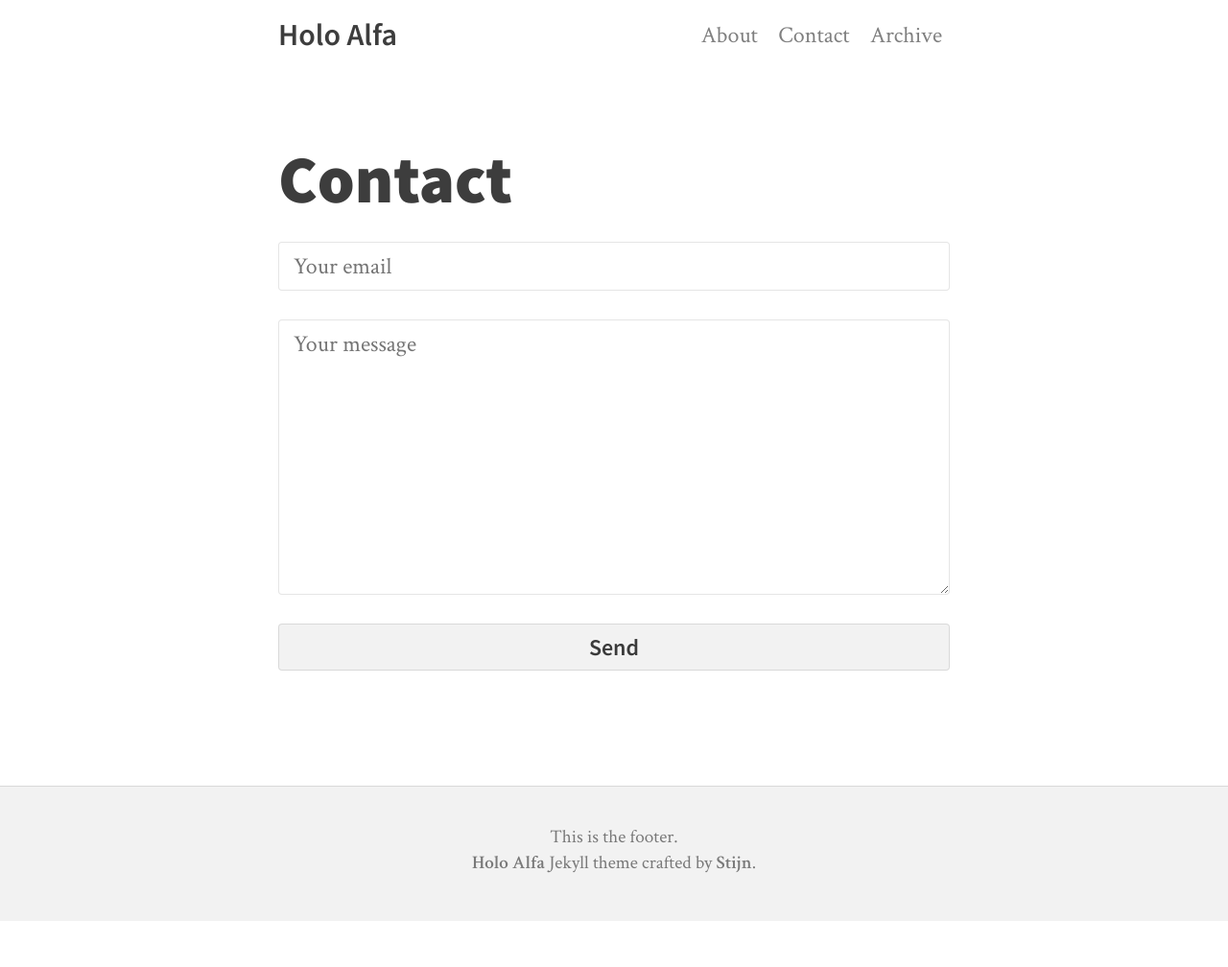
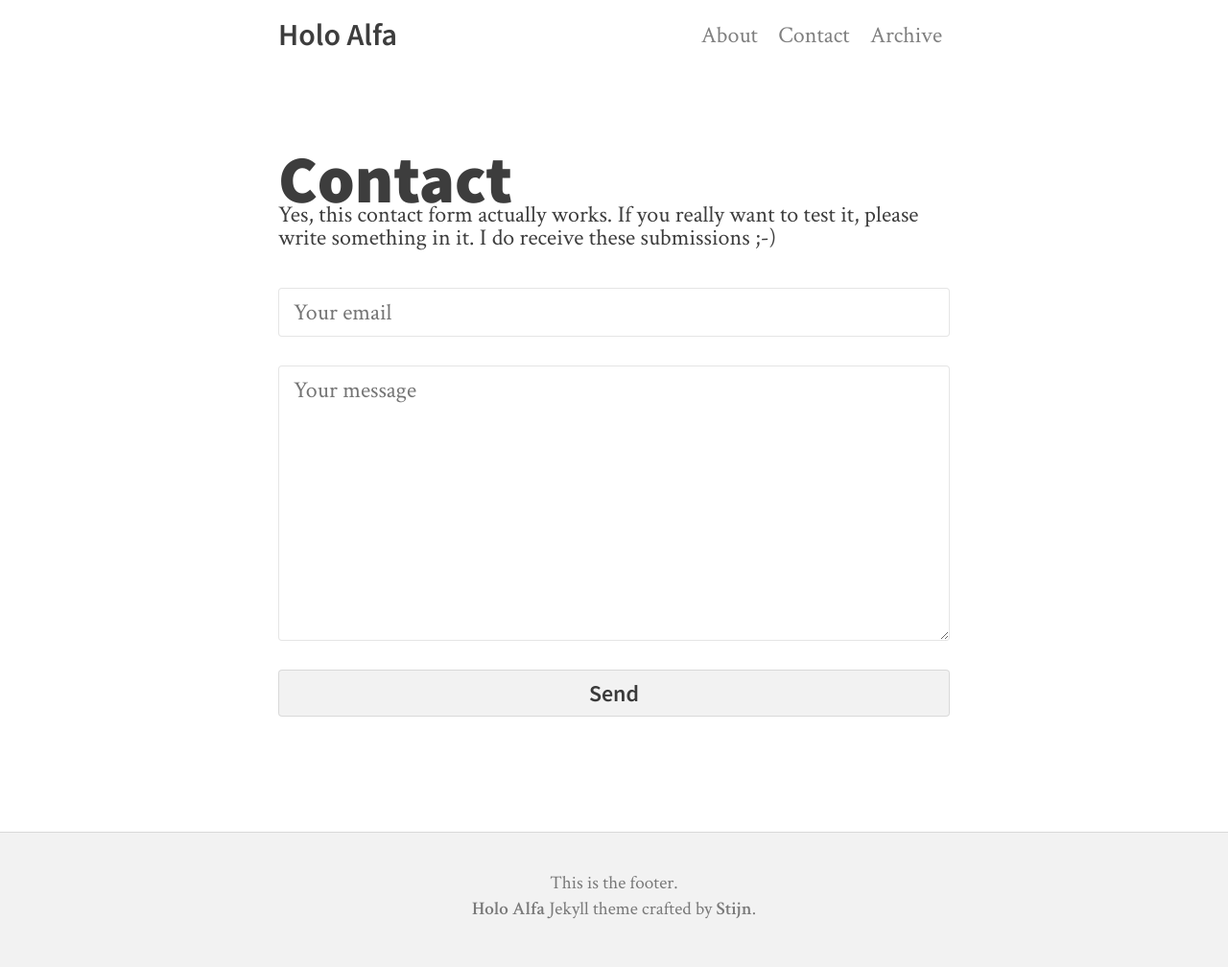
Before and after one commit to stijnvc/holo-alfa, a Jekyll site: the page built from contact.html, in a window 1280 px wide. Shown: the whole page at 96% size. Built offline with Jekyll 4.4.1, drawn with Linux system fonts in a browser that asks for light colours; nearby versions of some CDN libraries; before the commit the page ends 960 px from its top, so only the background shows below that.

Commit message:
Update contact.html

```diff
--- a/contact.html
+++ b/contact.html
@@ -3,6 +3,7 @@ layout: page
 title: Contact
 ---
 
+Yes, this contact form actually works. If you really want to test it, please write something in it. I do receive these submissions ;-)
 
 <form action="//formspree.io/{{ site.author.email }}"
       method="POST">
```
